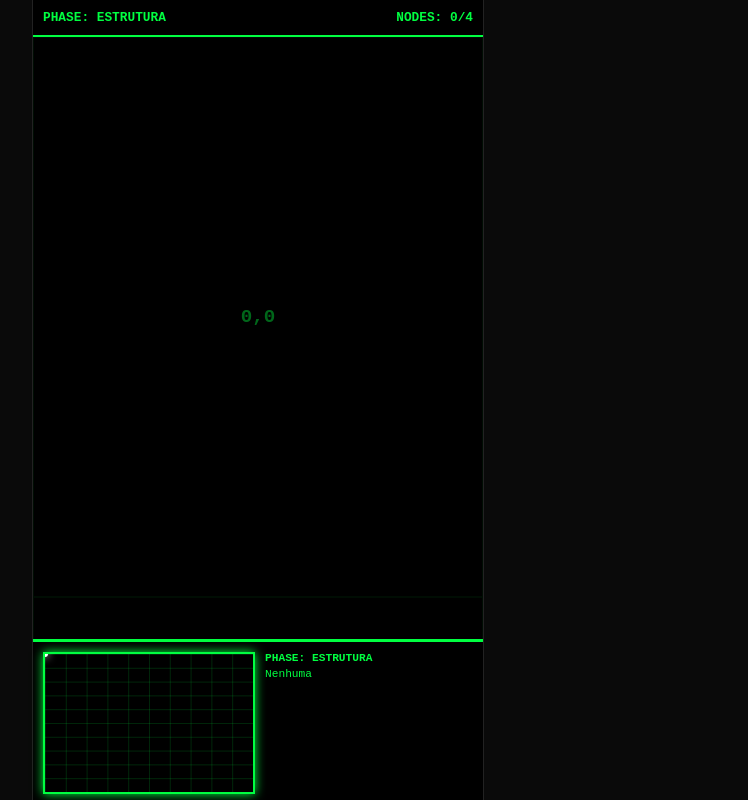
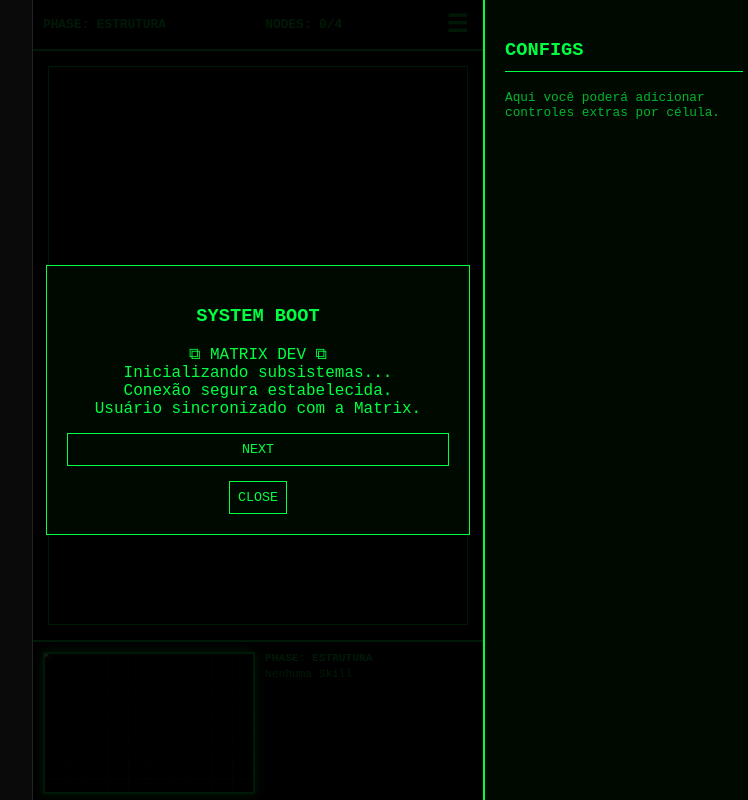
Before and after one commit to elvishuges/matrix-game, a plain HTML site: page index.html in a window 1280 px wide. Shown: the whole page, without its empty margins (382-1130 px from the left). Drawn offline with Linux system fonts and the light colour scheme.

Commit message:
feature: adicionando bordas a teal de scrool

```diff
--- a/index.html
+++ b/index.html
@@ -2,10 +2,8 @@
 <html lang="en">
   <head>
     <meta charset="UTF-8" />
-    <meta
-      name="viewport"
-      content="width=device-width, initial-scale=1.0, maximum-scale=1.0, user-scalable=no,viewport-fit=cover"
-    />
+    <meta name="viewport" "content="width=device-width, initial-scale=1.0,
+    maximum-scale=1.0, user-scalable=no,viewport-fit=cover" />
     <title>Matrix Dev Escape - Precision</title>
 
     <style>
@@ -45,26 +43,61 @@
         position: relative;
       }
 
-      /* ADIÇÃO: BARRA DE INFORMAÇÕES NO TOPO */
+      /* MENU LATERAL ESTILO INSTAGRAM */
+      #side-menu {
+        position: absolute;
+        top: 0;
+        right: -280px; /* Escondido */
+        width: 280px;
+        height: 100%;
+        background: var(--modal-bg);
+        border-left: 2px solid var(--phase-color);
+        z-index: 200;
+        transition: right 0.3s ease;
+        padding: 20px;
+        box-sizing: border-box;
+      }
+
+      #side-menu.active {
+        right: 0;
+      }
+
+      .menu-overlay {
+        display: none;
+        position: absolute;
+        inset: 0;
+        background: rgba(0, 0, 0, 0.5);
+        z-index: 190;
+      }
+
       #top-info {
         padding: 10px;
         background: #000;
         border-bottom: 2px solid var(--phase-color);
         display: flex;
         justify-content: space-between;
+        align-items: center;
         font-size: 0.8rem;
         font-weight: bold;
         z-index: 20;
       }
 
+      /* BOTÃO DO MENU */
+      .menu-trigger {
+        cursor: pointer;
+        font-size: 1.5rem;
+        padding: 0 5px;
+      }
+
       #viewport {
         flex: 1;
-        min-height: 0;
+        margin: 15px; /* Margem que cria o efeito de retângulo */
+        border: 1px solid var(--phase-color);
+        position: relative;
         overflow: auto;
         scroll-snap-type: both mandatory;
-        -webkit-overflow-scrolling: touch;
-        border-bottom: 1px solid var(--phase-color);
-        position: relative;
+        background: #000;
+        z-index: 10;
       }
 
       #world-mask {
@@ -117,7 +150,6 @@
         padding: 10px;
         gap: 10px;
         border-top: 2px solid var(--phase-color);
-
         padding-bottom: calc(10px + env(safe-area-inset-bottom));
         box-sizing: border-box;
       }
@@ -218,9 +250,26 @@
 
   <body>
     <div id="mobile-container">
+      <div class="menu-overlay" id="menu-overlay" onclick="toggleMenu()"></div>
+
+      <div id="side-menu">
+        <h3
+          style="
+            border-bottom: 1px solid var(--phase-color);
+            padding-bottom: 10px;
+          "
+        >
+          CONFIGS
+        </h3>
+        <p style="font-size: 0.8rem; opacity: 0.7">
+          Aqui você poderá adicionar controles extras por célula.
+        </p>
+      </div>
+
       <div id="top-info">
         <span id="top-phase-name">PHASE: ???</span>
         <span id="top-progress">NODES: 0/0</span>
+        <span class="menu-trigger" onclick="toggleMenu()">☰</span>
       </div>
 
       <div id="viewport">
@@ -260,6 +309,14 @@
     </div>
 
     <script>
+      // FUNÇÃO PARA O MENU
+      function toggleMenu() {
+        const menu = document.getElementById("side-menu");
+        const overlay = document.getElementById("menu-overlay");
+        const isActive = menu.classList.toggle("active");
+        overlay.style.display = isActive ? "block" : "none";
+      }
+
       const gameFases = [
         {
           id: 0,
@@ -287,11 +344,9 @@
               a: "mkdir",
               skill: "LINUX_MKDIR",
             },
-
             "5,5": { type: "EXIT" },
           },
         },
-
         {
           id: 1,
           nome: "DOCKER & JS",
@@ -323,7 +378,6 @@
             "9,9": { type: "EXIT" },
           },
         },
-
         {
           id: 2,
           nome: "GIT CONTROL",
@@ -356,7 +410,6 @@
             "9,9": { type: "EXIT" },
           },
         },
-
         {
           id: 3,
           nome: "VUE CORE",
@@ -389,7 +442,6 @@
             "9,9": { type: "EXIT" },
           },
         },
-
         {
           id: 4,
           nome: "REACT MATRIX",
@@ -423,7 +475,6 @@
             "9,9": { type: "EXIT" },
           },
         },
-
         {
           id: 5,
           nome: "NODE & TYPESCRIPT",
@@ -470,21 +521,113 @@
       const worldMask = document.getElementById("world-mask");
       const overlay = document.getElementById("modal-overlay");
 
+      const onboardingSteps = [
+        {
+          title: "SYSTEM BOOT",
+          logo: "⧉ MATRIX DEV ⧉",
+          text: [
+            "Inicializando subsistemas...",
+            "Conexão segura estabelecida.",
+            "Usuário sincronizado com a Matrix.",
+          ],
+        },
+        {
+          title: "OBJETIVO",
+          logo: "▲ PROTOCOL 01 ▲",
+          text: [
+            "Desbloqueie todos os NODES.",
+            "Cada NODE exige conhecimento técnico.",
+            "Colete habilidades suficientes.",
+          ],
+        },
+        {
+          title: "PROTOCOLO DE OPERAÇÃO",
+          logo: "◉ RULESET ◉",
+          text: [
+            "Explore o mapa.",
+            "Acesse terminais.",
+            "EXIT só libera com progresso completo.",
+          ],
+        },
+      ];
+
+      let onboardingIndex = 0;
+      let typingTimeout;
+
+      function startOnboarding() {
+        onboardingIndex = 0;
+        showOnboardingStep();
+      }
+
+      function showOnboardingStep() {
+        const step = onboardingSteps[onboardingIndex];
+        document.getElementById("modal-title").innerText = step.title;
+        document.getElementById("modal-body").innerHTML = `
+          <div class="boot-logo">${step.logo}</div>
+          <div id="typing-text" class="typing"></div>
+        `;
+        document.getElementById("modal-question").innerText = "";
+        overlay.style.display = "flex";
+        typeLines(step.text, document.getElementById("typing-text"), () => {
+          renderNextButton();
+        });
+      }
+
+      function typeLines(lines, container, done) {
+        let lineIndex = 0;
+        function typeLine() {
+          if (lineIndex >= lines.length) {
+            done();
+            return;
+          }
+          let charIndex = 0;
+          const line = lines[lineIndex];
+          const p = document.createElement("div");
+          container.appendChild(p);
+          function typeChar() {
+            if (charIndex < line.length) {
+              p.textContent += line[charIndex++];
+              typingTimeout = setTimeout(typeChar, 30);
+            } else {
+              lineIndex++;
+              setTimeout(typeLine, 300);
+            }
+          }
+          typeChar();
+        }
+        typeLine();
+      }
+
+      function renderNextButton() {
+        const btn = document.createElement("button");
+        btn.className = "btn";
+        btn.style.width = "100%";
+        btn.style.marginTop = "15px";
+        btn.innerText =
+          onboardingIndex === onboardingSteps.length - 1
+            ? "INITIALIZE"
+            : "NEXT";
+        btn.onclick = () => {
+          clearTimeout(typingTimeout);
+          onboardingIndex++;
+          if (onboardingIndex < onboardingSteps.length) showOnboardingStep();
+          else closeModal();
+        };
+        document.getElementById("modal-body").appendChild(btn);
+      }
+
       function loadPhase(idx) {
         currentFaseIdx = idx;
         inventory = [];
         world.innerHTML = "";
         minimap.querySelectorAll(".task-node").forEach((n) => n.remove());
-
         const fase = gameFases[idx];
-
         document.documentElement.style.setProperty("--phase-color", fase.color);
         document.getElementById("phase-label").innerText =
           "PHASE: " + fase.nome;
         document.getElementById("top-phase-name").innerText =
           "PHASE: " + fase.nome;
         updateInventoryUI();
-
         worldMask.style.display = fase.escuro ? "block" : "none";
         light.style.display = fase.escuro ? "block" : "none";
 
@@ -493,7 +636,6 @@
             const coord = `${c},${r}`;
             const sec = document.createElement("section");
             sec.className = "section";
-
             if (fase.data[coord]) {
               const node = document.createElement("div");
               node.className = "task-node";
@@ -504,7 +646,6 @@
               if (fase.data[coord].type === "EXIT")
                 node.style.background = "gold";
               minimap.appendChild(node);
-
               const isExit = fase.data[coord].type === "EXIT";
               sec.innerHTML = `<h2>[ ${isExit ? "EXIT" : "NODE"} ${coord} ]</h2>
                 <button class="btn" onclick="${
@@ -526,7 +667,6 @@
         document.getElementById("modal-question").innerText = data.q;
         const body = document.getElementById("modal-body");
         body.innerHTML = "";
-
         if (data.options) {
           data.options.forEach((opt, i) => {
             const b = document.createElement("button");
@@ -546,14 +686,11 @@
 
       function validate(choiceIdx = null) {
         const data = gameFases[currentFaseIdx].data[currentCoord];
-        let isCorrect = false;
-
-        if (choiceIdx !== null) isCorrect = choiceIdx === data.a;
-        else
-          isCorrect =
-            document.getElementById("ans").value.toLowerCase().trim() ===
-            data.a;
-
+        let isCorrect =
+          choiceIdx !== null
+            ? choiceIdx === data.a
+            : document.getElementById("ans").value.toLowerCase().trim() ===
+              data.a;
         if (isCorrect) {
           if (!inventory.includes(data.skill)) inventory.push(data.skill);
           document.getElementById(`node-${currentCoord}`).style.background =
@@ -571,11 +708,10 @@
         const required = Object.keys(faseData).filter(
           (k) => faseData[k].skill
         ).length;
-
         if (inventory.length >= required) {
-          if (currentFaseIdx < gameFases.length - 1) {
+          if (currentFaseIdx < gameFases.length - 1)
             loadPhase(currentFaseIdx + 1);
-          } else {
+          else {
             document.getElementById("modal-title").innerText = "SYSTEM CRACKED";
             document.getElementById("modal-question").innerText =
               "Você escapou da Matrix.";
@@ -593,14 +729,12 @@
       function updateInventoryUI() {
         const list = document.getElementById("skill-list");
         const topProg = document.getElementById("top-progress");
-        const faseData = gameFases[currentFaseIdx].data;
-        const required = Object.keys(faseData).filter(
-          (k) => faseData[k].skill
+        const required = Object.keys(gameFases[currentFaseIdx].data).filter(
+          (k) => gameFases[currentFaseIdx].data[k].skill
         ).length;
-
         list.innerHTML = inventory.length
           ? inventory.map((s) => `<span class="skill-tag">${s}</span>`).join("")
-          : "Nenhuma";
+          : "Nenhuma Skill ";
         topProg.innerText = `NODES: ${inventory.length}/${required}`;
       }
 
@@ -619,7 +753,6 @@
         const mapH = minimap.clientHeight;
         const posX = pctX * (mapW * 0.9) + mapW * 0.05;
         const posY = pctY * (mapH * 0.9) + mapH * 0.05;
-
         dot.style.left = posX + "px";
         dot.style.top = posY + "px";
 
@@ -629,7 +762,6 @@
           const vy = viewport.scrollTop + viewport.clientHeight / 2;
           worldMask.style.setProperty("--vx", vx + "px");
           worldMask.style.setProperty("--vy", vy + "px");
-
           minimap.querySelectorAll(".task-node").forEach((node) => {
             const nx = (parseFloat(node.style.left) * mapW) / 100;
             const ny = (parseFloat(node.style.top) * mapH) / 100;
@@ -644,6 +776,7 @@
       });
 
       loadPhase(0);
+      startOnboarding();
     </script>
   </body>
 </html>
```
